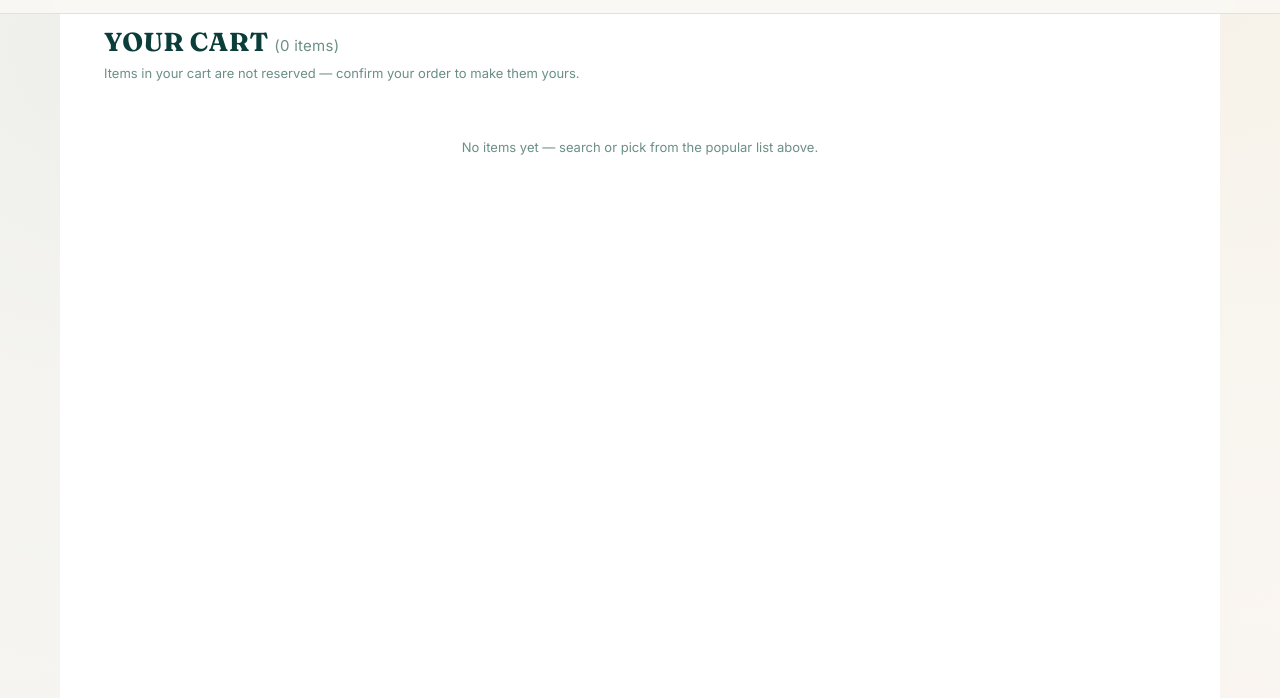
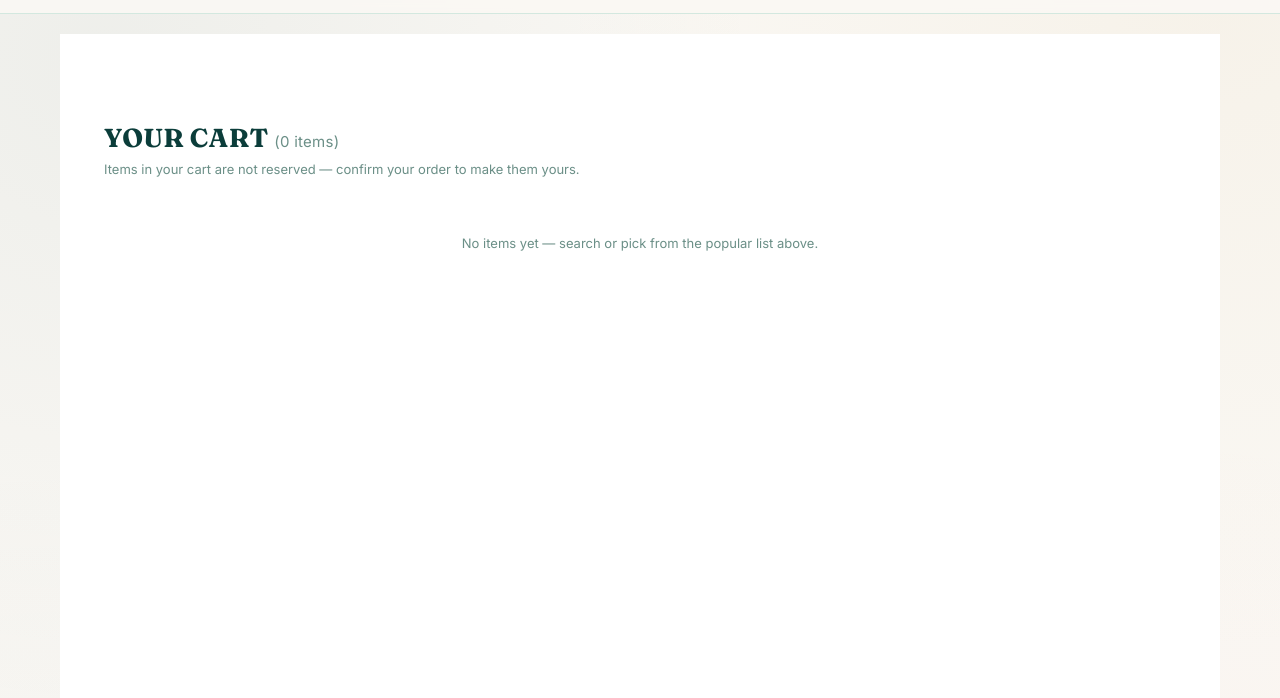
Before and after one commit to Tom-Niiamu/HealthPlus-Pharmacy, a plain HTML site: page cart.html in a window 1280 px wide. Shown: the part 102-800 px from the top of the page. Drawn offline with Linux system fonts and the light colour scheme.

Commit message:
Auto-commit: 1 changed file(s) @ 2026-08-24 16:22:31

```diff
--- a/css/main.css
+++ b/css/main.css
@@ -2603,6 +2603,10 @@ body.has-promo-bar .site-footer { margin-top: 40px; }
    than a small popover, modelled on adidas.com/us/cart: a big
    item list on the left, a sticky order-summary card on the
    right with a bold dark Checkout button and payment badges. */
+.cart-page {
+  padding-top: 96px;
+}
+
 .cart-dropdown {
   position: fixed;
   inset: 0;
```
